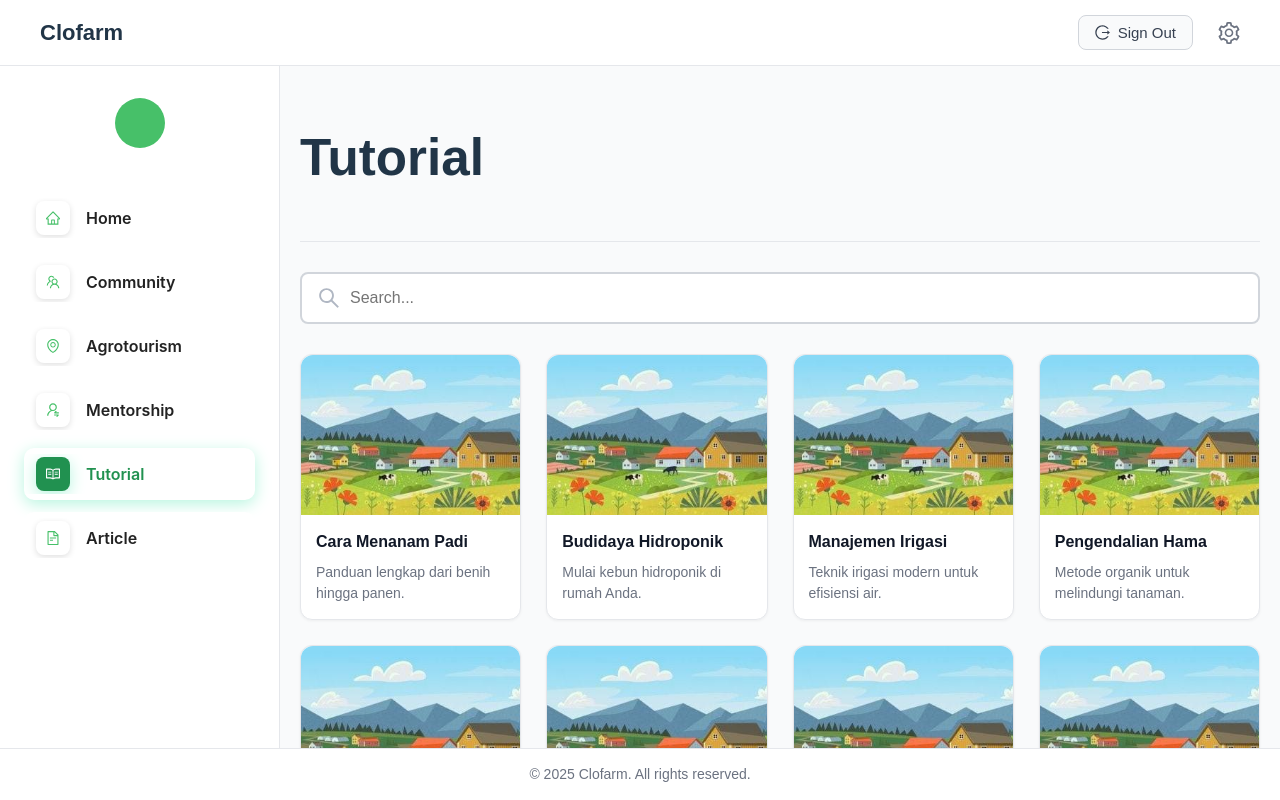
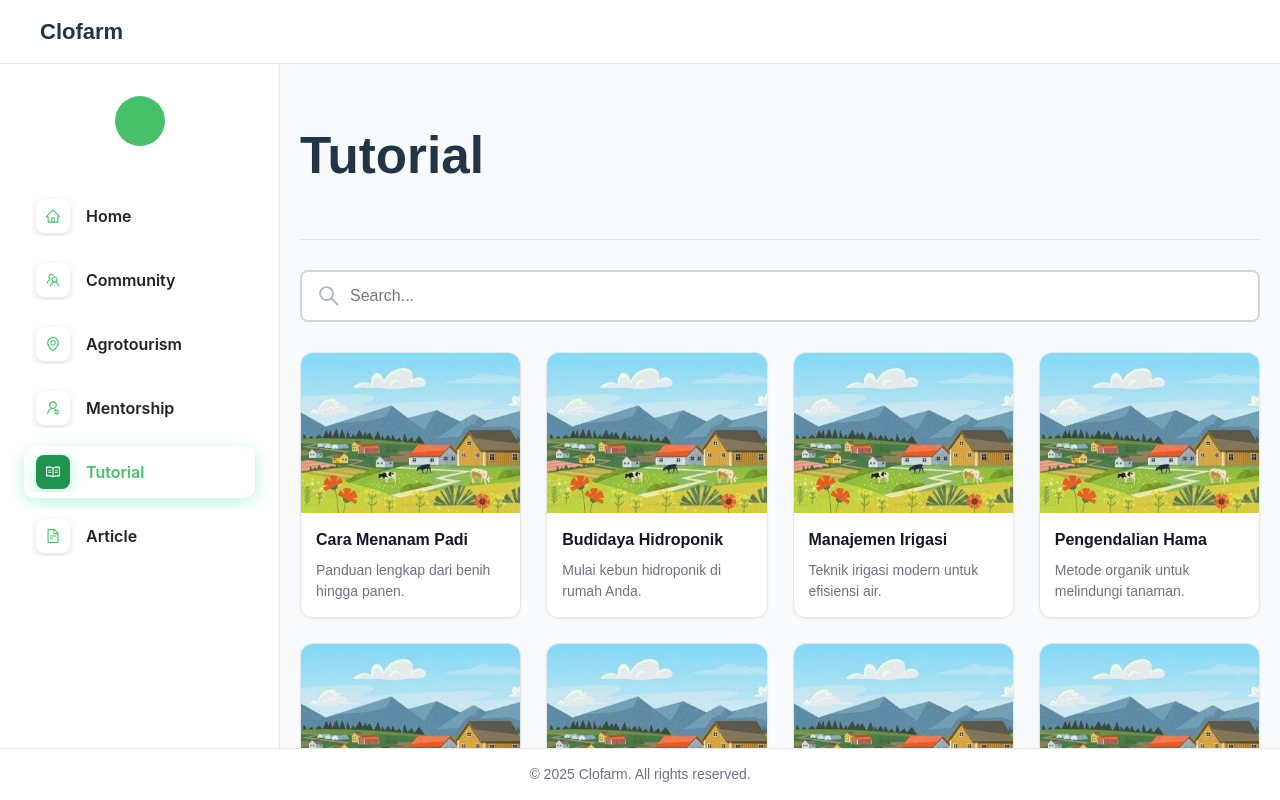
Before and after one commit to caturaprillia/clofarm-project, a React app in the folder react-clofarm/: page /tutorial in a window 1280 px wide. Built offline with nearby package versions, Linux system fonts and the light colour scheme; the HTML template or start-up script is replaced by a standard one.

Commit message:
componentsNew

```diff
--- a/react-clofarm/src/App.jsx
+++ b/react-clofarm/src/App.jsx
@@ -1,4 +1,5 @@
-import { Routes, Route, Navigate } from "react-router-dom";
+import { Routes, Route } from "react-router-dom";
+import MainLayout from "./components/layout/MainLayout";
 import Login from "./pages/Login";
 import Register from "./pages/Register";
 import OnBoarding from "./pages/OnBoarding";
@@ -10,7 +11,11 @@ function App() {
       <Route path="/" element={<OnBoarding />} />
       <Route path="/login" element={<Login />} />
       <Route path="/register" element={<Register />} />
-      <Route path="/tutorial" element={<Tutorial />} />
+      {/* Semua fitur dibungkus MainLayout */}
+      <Route element={<MainLayout />}>
+        <Route path="/tutorial" element={<Tutorial />} />
+        {/* Tambahkan fitur lain di sini */}
+      </Route>
     </Routes>
   );
 }
--- /dev/null
+++ b/react-clofarm/src/components/layout/Footer.jsx
@@ -0,0 +1,17 @@
+import React from 'react';
+
+const styles = {
+  pageFooter: {
+    padding: '15px 0', textAlign: 'center', color: '#6b7280', fontSize: 14,
+    background: 'white', borderTop: '1px solid #e5e7eb', flexShrink: 0,
+    fontFamily: 'Poppins, sans-serif',
+  },
+};
+
+const Footer = () => (
+  <footer style={styles.pageFooter}>
+    &copy; {new Date().getFullYear()} Clofarm. All rights reserved.
+  </footer>
+);
+
+export default Footer;
--- /dev/null
+++ b/react-clofarm/src/components/layout/Header.jsx
@@ -0,0 +1,35 @@
+import React from 'react';
+import { LogoutOutlined, SettingOutlined } from '@ant-design/icons';
+
+const styles = {
+  pageHeader: {
+    padding: '15px 40px', background: 'white', borderBottom: '1px solid #e5e7eb',
+    display: 'flex', alignItems: 'center', justifyContent: 'space-between', flexShrink: 0,
+    fontFamily: 'Poppins, sans-serif',
+  },
+  headerButton: {
+    display: 'flex', alignItems: 'center', gap: 8, background: '#f9fafb',
+    border: '1px solid #d1d5db', borderRadius: 8, padding: '8px 16px',
+    fontSize: 15, fontWeight: 500, color: '#374151', cursor: 'pointer',
+  },
+  settingsIcon: { fontSize: 22, color: '#6b7280', cursor: 'pointer' },
+};
+
+const Header = () => {
+  const doLogout = () => {
+    alert('Tombol Sign Out diklik!');
+  };
+  return (
+    <header style={styles.pageHeader}>
+      <span style={{ fontWeight: 700, fontSize: '22px' }}>Clofarm</span>
+      {/* <div style={{ display: 'flex', alignItems: 'center', gap: '25px' }}>
+        <button onClick={doLogout} style={styles.headerButton}>
+          <LogoutOutlined /> Sign Out
+        </button>
+        <SettingOutlined style={styles.settingsIcon} />
+      </div> */}
+    </header>
+  );
+};
+
+export default Header;
--- /dev/null
+++ b/react-clofarm/src/components/layout/MainLayout.jsx
@@ -0,0 +1,26 @@
+import React from 'react';
+import { Outlet } from 'react-router-dom';
+import Sidebar from './Sidebar';
+import Header from './Header';
+import Footer from './Footer';
+
+const styles = {
+  layout: { display: 'flex', flexDirection: 'column', height: '100vh', fontFamily: 'Poppins, sans-serif', backgroundColor: '#f9fafb' },
+  body: { display: 'flex', flex: 1, overflow: 'hidden', width: '100%' },
+  main: { flex: 1, padding: '30px 20px', overflowY: 'auto', width: '100%', maxWidth: 'none' },
+};
+
+const MainLayout = () => (
+  <div style={styles.layout}>
+    <Header />
+    <div style={styles.body}>
+      <Sidebar />
+      <main style={styles.main}>
+        <Outlet /> {/* Semua page fitur akan muncul di sini */}
+      </main>
+    </div>
+    <Footer />
+  </div>
+);
+
+export default MainLayout;
--- a/react-clofarm/src/components/layout/Sidebar.jsx
+++ b/react-clofarm/src/components/layout/Sidebar.jsx
@@ -93,7 +93,7 @@ const SidebarStyles = `
   }
   .sidebar-menu .ant-menu-item-selected a .sidebar-label,
   .sidebar-menu .ant-menu-item:not(.ant-menu-item-selected):hover a .sidebar-label {
-    color: #219150 !important;
+    color: #47C069 !important;
   }
   .sidebar-menu .ant-menu-item-selected .sidebar-icon-wrapper,
   .sidebar-menu .ant-menu-item:not(.ant-menu-item-selected):hover .sidebar-icon-wrapper {
--- a/react-clofarm/src/pages/Tutorial/index.jsx
+++ b/react-clofarm/src/pages/Tutorial/index.jsx
@@ -7,7 +7,7 @@ import {
   SearchOutlined,
 } from '@ant-design/icons';
 import cardImg from '../../assets/images/dumpict.jpg'; // Pastikan path gambar ini benar
-import Sidebar from '../../components/layout/Sidebar';
+
 
 // --- Data Dummy ---
 const mockTutorials = [
@@ -38,20 +38,7 @@ export default function TutorialPage() {
   const [searchHover, setSearchHover] = React.useState(false);
 
   return (
-    <div style={styles.pageContainer}>
-      <header style={styles.pageHeader}>
-        <span style={{ fontWeight: 700, fontSize: '22px' }}>Clofarm</span>
-        <div style={{ display: 'flex', alignItems: 'center', gap: '25px' }}>
-          <button onClick={doLogout} style={styles.headerButton}>
-            <LogoutOutlined /> Sign Out
-          </button>
-          <SettingOutlined style={styles.settingsIcon} />
-        </div>
-      </header>
-
-      <div style={styles.bodyContainer}>
-        <Sidebar />
-        <main style={styles.mainContent}>
+    <>
       <header style={styles.contentHeader}>
         <h1>Tutorial</h1>
       </header>
@@ -83,13 +70,7 @@ export default function TutorialPage() {
           <TutorialCard key={`${tutorial.id}-${index}`} {...tutorial} />
         ))}
       </div>
-        </main>
-      </div>
-
-      <footer style={styles.pageFooter}>
-        &copy; {new Date().getFullYear()} Clofarm. All rights reserved.
-      </footer>
-    </div>
+    </>
   );
 }
 
```
Lines whose indentation alone changed are shown as unchanged.
